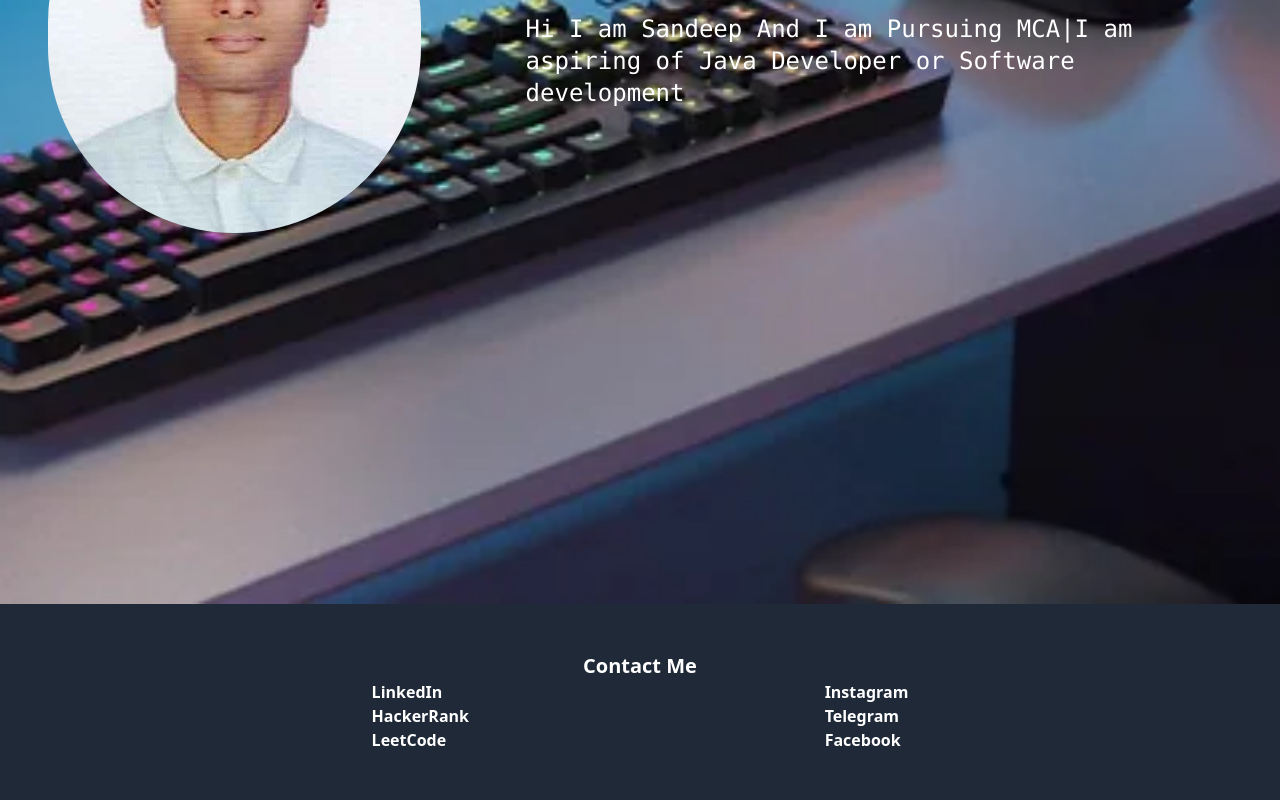
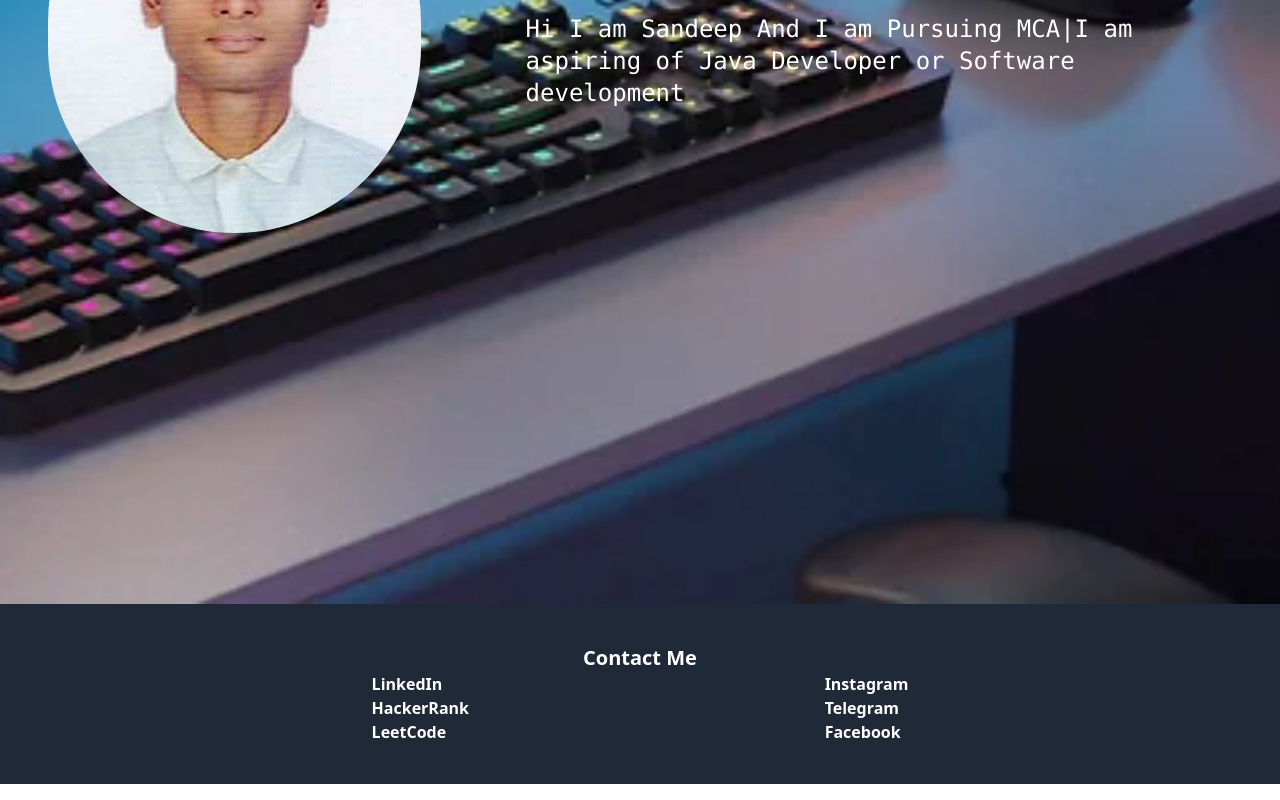
Before and after one commit to sandeep200215/ReactPortFolio, a React (Vite) app: page / in a window 1280 px wide. Shown: the part 260-1060 px from the top of the page. Built offline with nearby package versions, Linux system fonts and the light colour scheme.

Commit message:
update in contact js file

```diff
--- a/src/Contact.jsx
+++ b/src/Contact.jsx
@@ -5,7 +5,7 @@ import mypicture from './assets/mypicture.jpg'
 function Contact()
 {
 return (
-    <footer className="bg-gray-800  align-baseline  sm:py-12">
+    <footer className="bg-gray-800 align-bottom sm:py-10">
         <h2 className='text-white text-xl text-center font-bold'>Contact Me</h2>
         <h3></h3>
       <div className="container   mx-auto flex justify-evenly px-4 font-semibold">
```
